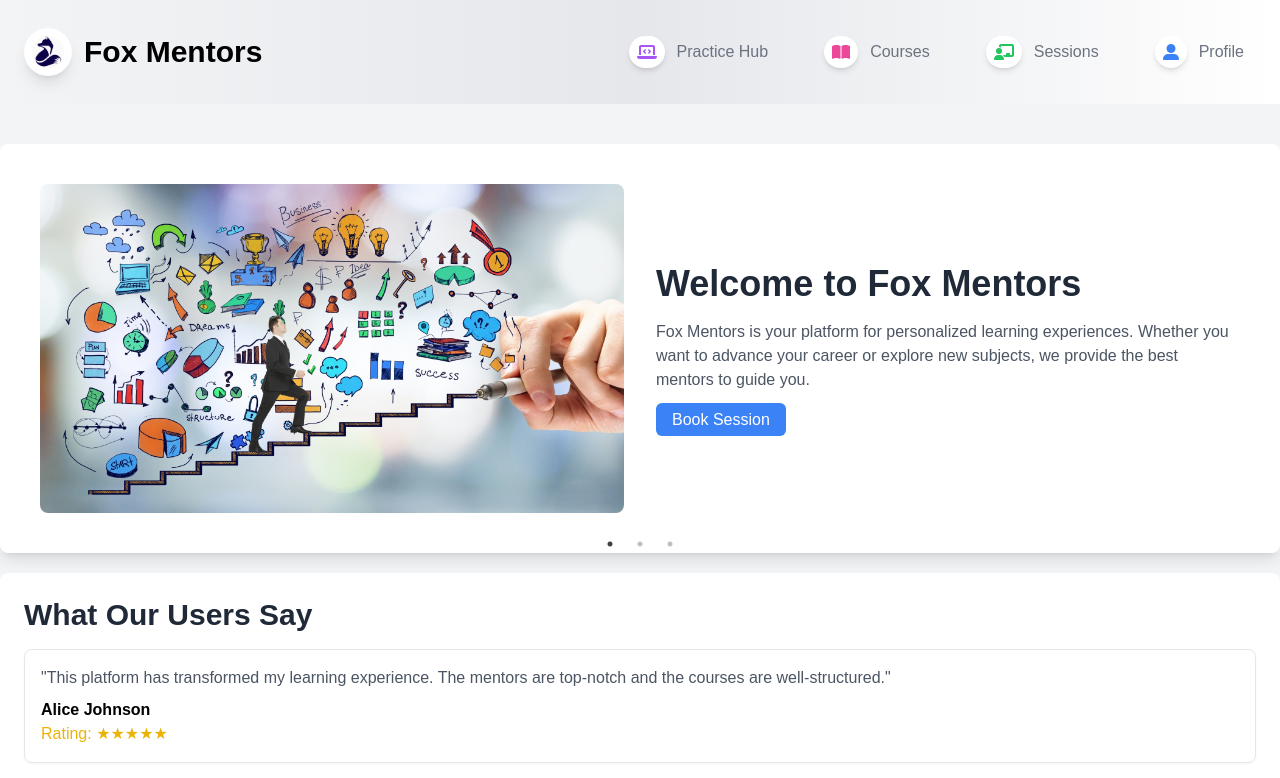
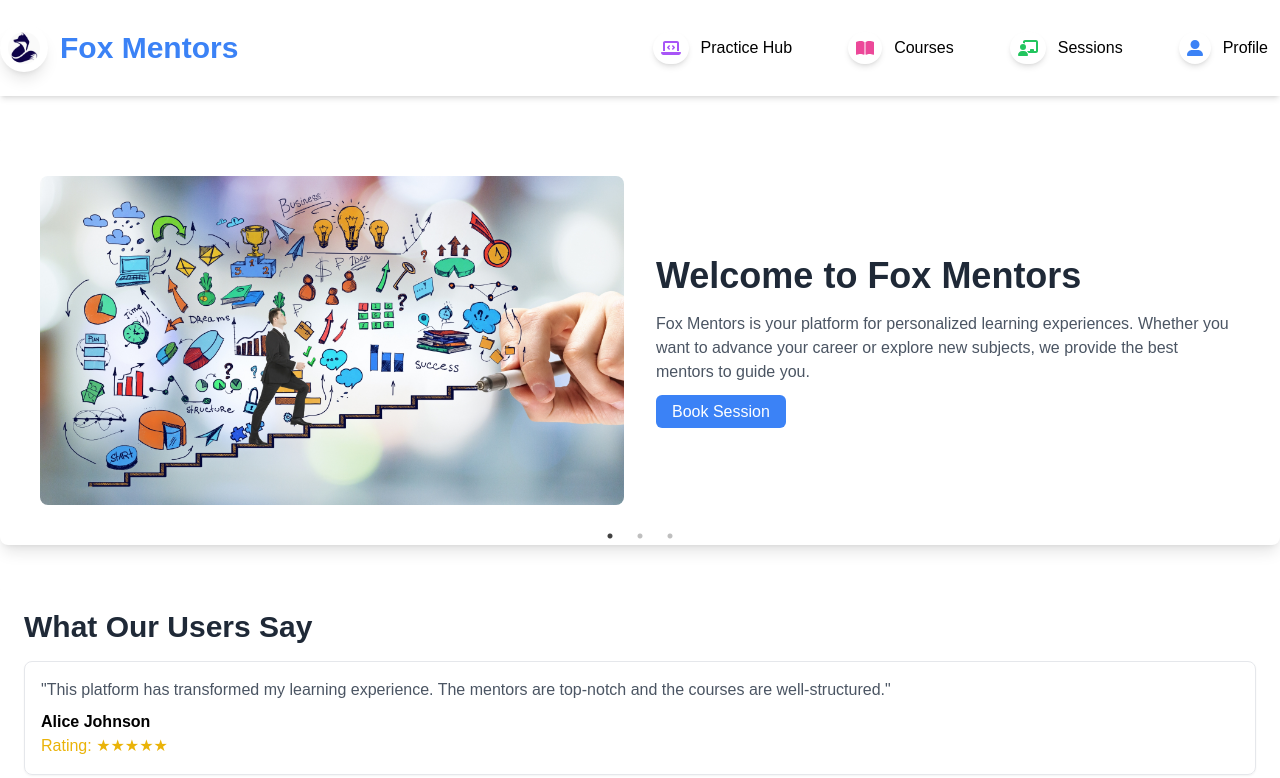
Before and after one commit to harsha-75/FoxmentorsFrontend, a React (Create React App) app: page / in a window 1280 px wide. Shown: the top 778 px of the page. Built offline with nearby package versions, Linux system fonts and the light colour scheme.

Commit message:
size and background changes

```diff
--- a/src/components/Header.jsx
+++ b/src/components/Header.jsx
@@ -13,8 +13,9 @@ const Header = () => {
   const location = useLocation();
 
   // Function to check if the current path matches the provided route
+  const logoTextColor = location.pathname === '/' ? 'text-blue-500' : 'text-lightblue-500';
   const pathMatch = (path) => {
-    return location.pathname === path ? 'text-blue-500' : 'text-gray-500';
+    return location.pathname === path ? 'text-blue-500' : 'text-black';
   };
 
   const iconColor = (path, color) => {
@@ -22,41 +23,41 @@ const Header = () => {
   };
 
   return (
-    <header className="lg:bg-gradient-to-r from-gray-100 via-gray-200 to-white lg:p-6">
+    <header className="bg-white text-black shadow-md">
       {/* Desktop View - Header */}
-      <div className="hidden lg:flex justify-between items-center container mx-auto">
+      <div className="hidden lg:flex justify-between items-center container mx-auto py-5">
         {/* Logo as clickable link */}
-        <Link to="/" className={`flex items-center ${pathMatch('/')}`}>
+        <Link to="/" className={`flex items-center`}>
           <img
             src={Logo}
             alt="Logo"
             className="h-12 w-12 rounded-full inline-block bg-white p-2 shadow-lg"
           />
-          <span className="text-black text-3xl font-bold ml-3">Fox Mentors</span>
+          <span className={`text-blue-500 text-3xl font-bold ml-3 ${logoTextColor}`}>Fox Mentors</span>
         </Link>
         {/* Navigation Links */}
-        <nav className="flex space-x-8 text-gray-800">
+        <nav className="flex space-x-8">
           <ul className="flex space-x-8">
             <li className="flex items-center">
-              <Link to="/practicehub" className={`flex items-center hover:bg-gray-300 hover:text-gray-700 rounded-full p-3 transition ease-in-out duration-200 ${pathMatch('/practicehub')}`}>
+              <Link to="/practicehub" className={`flex items-center hover:text-blue-500 rounded-full p-3 transition ease-in-out duration-200 ${pathMatch('/practicehub')}`}>
                 <FontAwesomeIcon icon={faLaptopCode} className="mr-3 bg-white text-purple-500 p-2 rounded-full shadow-md" />
                 Practice Hub
               </Link>
             </li>
             <li className="flex items-center">
-              <Link to="/courses" className={`flex items-center hover:bg-gray-300 hover:text-gray-700 rounded-full p-3 transition ease-in-out duration-200 ${pathMatch('/courses')}`}>
+              <Link to="/courses" className={`flex items-center hover:text-blue-500 rounded-full p-3 transition ease-in-out duration-200 ${pathMatch('/courses')}`}>
                 <FontAwesomeIcon icon={faBookOpen} className="mr-3 bg-white text-pink-500 p-2 rounded-full shadow-md" />
                 Courses
               </Link>
             </li>
             <li className="flex items-center">
-              <Link to="/sessions" className={`flex items-center hover:bg-gray-300 hover:text-gray-700 rounded-full p-3 transition ease-in-out duration-200 ${pathMatch('/sessions')}`}>
+              <Link to="/sessions" className={`flex items-center hover:text-blue-500 rounded-full p-3 transition ease-in-out duration-200 ${pathMatch('/sessions')}`}>
                 <FontAwesomeIcon icon={faChalkboardTeacher} className="mr-3 bg-white text-green-500 p-2 rounded-full shadow-md" />
                 Sessions
               </Link>
             </li>
             <li className="flex items-center">
-              <Link to="/about" className={`flex items-center hover:bg-gray-300 hover:text-gray-700 rounded-full p-3 transition ease-in-out duration-200 ${pathMatch('/about')}`}>
+              <Link to="/about" className={`flex items-center hover:text-blue-500 rounded-full p-3 transition ease-in-out duration-200 ${pathMatch('/about')}`}>
                 <FontAwesomeIcon icon={faUserAlt} className="mr-3 bg-white text-blue-500 p-2 rounded-full shadow-md" />
                 Profile
               </Link>
@@ -66,8 +67,8 @@ const Header = () => {
       </div>
 
       {/* Mobile View - Footer */}
-      <footer className="block lg:hidden bg-gradient-to-r from-gray-100 via-gray-200 to-white fixed inset-x-0 bottom-0 p-4 shadow-lg">
-        <div className="flex justify-around items-center text-gray-800 text-xl">
+      <footer className="block lg:hidden bg-white text-black fixed inset-x-0 bottom-0 p-4 shadow-lg">
+        <div className="flex justify-around items-center text-xl">
           <Link to="/" className={`flex items-center ${pathMatch('/')}`}>
             <img
               src={Logo}
@@ -76,16 +77,16 @@ const Header = () => {
             />
           </Link>
           <Link to="/practicehub" className="flex items-center">
-            <FontAwesomeIcon icon={faLaptopCode} className={`text-3xl p-3 rounded-full shadow-md ${iconColor('/practicehub', 'text-purple-500')}`} />
+            <FontAwesomeIcon icon={faLaptopCode} className={`text-2xl p-3 rounded-full shadow-md ${iconColor('/practicehub', 'text-purple-500')}`} />
           </Link>
           <Link to="/courses" className="flex items-center">
-            <FontAwesomeIcon icon={faBookOpen} className={`text-3xl p-3 rounded-full shadow-md ${iconColor('/courses', 'text-pink-500')}`} />
+            <FontAwesomeIcon icon={faBookOpen} className={`text-2xl p-3 rounded-full shadow-md ${iconColor('/courses', 'text-pink-500')}`} />
           </Link>
           <Link to="/sessions" className="flex items-center">
-            <FontAwesomeIcon icon={faChalkboardTeacher} className={`text-3xl p-3 rounded-full shadow-md ${iconColor('/sessions', 'text-green-500')}`} />
+            <FontAwesomeIcon icon={faChalkboardTeacher} className={`text-2xl p-3 rounded-full shadow-md ${iconColor('/sessions', 'text-green-500')}`} />
           </Link>
           <Link to="/signin" className="flex items-center">
-            <FontAwesomeIcon icon={faUserAlt} className={`text-3xl p-3 rounded-full shadow-md ${iconColor('/signin', 'text-blue-500')}`} />
+            <FontAwesomeIcon icon={faUserAlt} className={`text-2xl p-3 rounded-full shadow-md ${iconColor('/signin', 'text-blue-500')}`} />
           </Link>
         </div>
       </footer>
--- a/src/components/pages/CoursesPage.jsx
+++ b/src/components/pages/CoursesPage.jsx
@@ -31,7 +31,7 @@ function CoursesPage() {
   ];
 
   return (
-    <div className="bg-gray-100 min-h-screen py-10">
+    <div className=" py-10">
       <div className="container mx-auto px-4">
         <h1 className="text-3xl font-bold mb-8 text-center">Our Courses</h1>
         <div className="grid grid-cols-1 md:grid-cols-3 gap-8">
--- a/src/components/pages/Home.jsx
+++ b/src/components/pages/Home.jsx
@@ -52,10 +52,10 @@ function Home() {
   };
 
   return (
-    <div className="bg-gray-100 h-screen">
-      <div className="container mx-auto py-10">
+    <div className="">
+      <div className="container mx-auto py-10 mb-5 pb-10">
         {/* Hero Slider */}
-        <div className="bg-white rounded-lg shadow-lg p-6 mb-10 mb-5">
+        <div className="bg-white rounded-lg shadow-lg p-6 mb-10">
           <Slider {...sliderSettings}>
             {/* Slide 1 - Powered by Community */}
 
```
